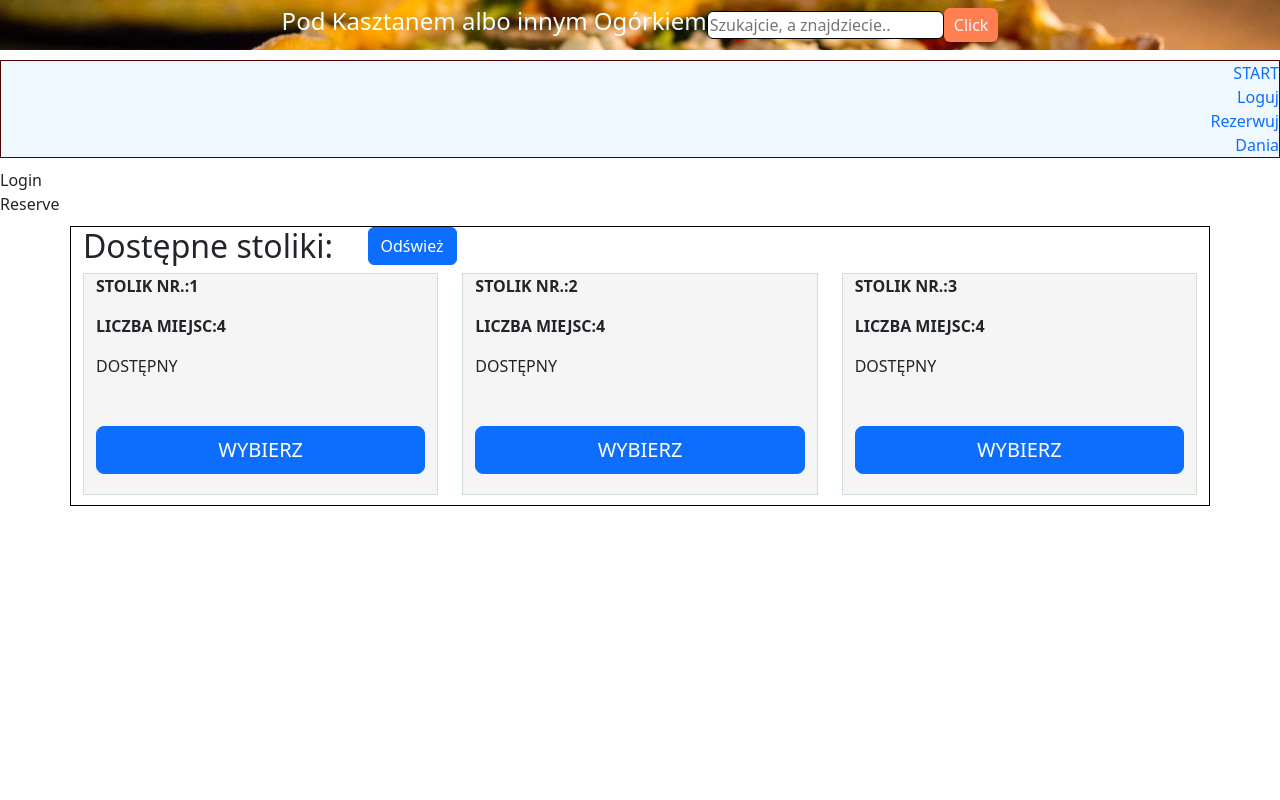
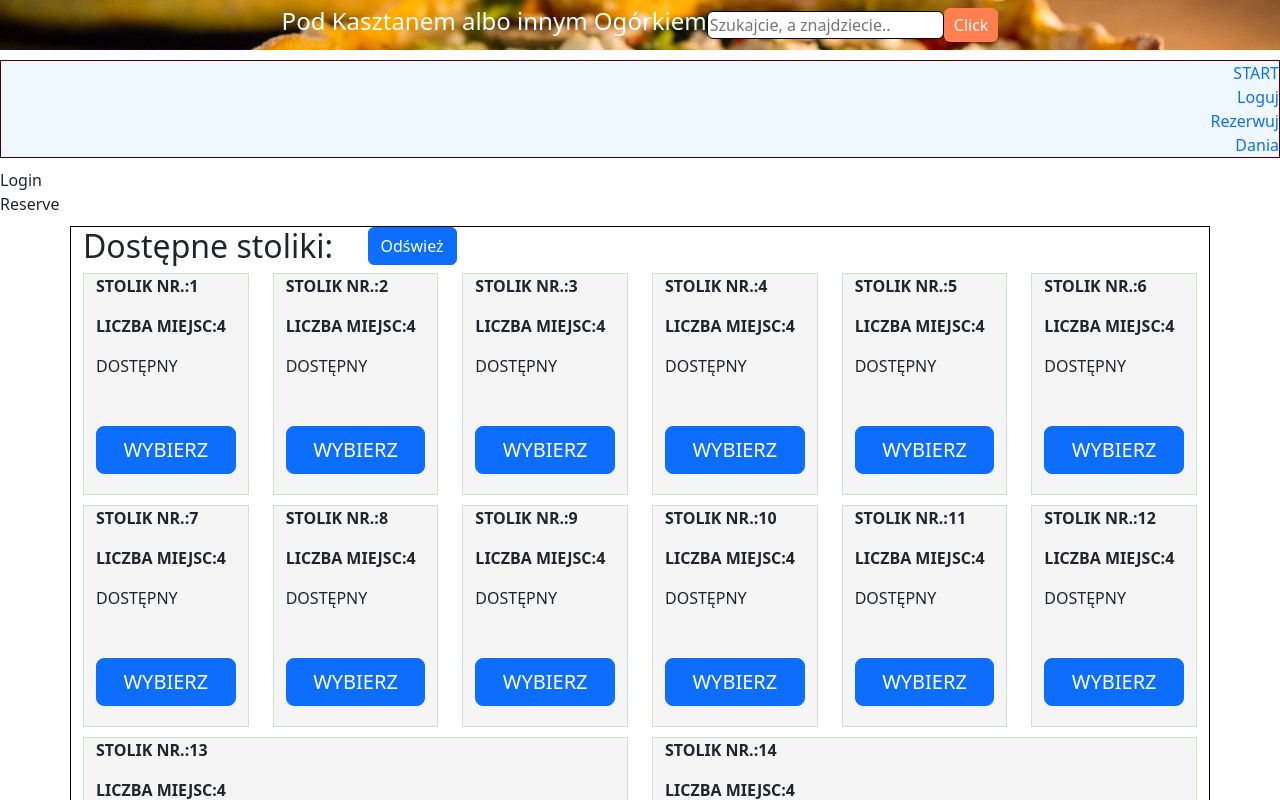
Before and after one commit to ZAndrykowski/New-project, a React app: page / in a window 1280 px wide. Shown: the top 800 px of the page. Built offline with nearby package versions, Linux system fonts and the light colour scheme.

Commit message:
stylowanie

```diff
--- a/src/App.css
+++ b/src/App.css
@@ -36,3 +36,13 @@
     transform: rotate(360deg);
   }
 } */
+
+ .flexrow{
+  display: flex;
+  flex: auto;
+}
+
+.flexcol{
+  flex: 1;
+  min-height: auto;
+}
--- a/src/App.js
+++ b/src/App.js
@@ -32,6 +32,72 @@ class App extends Component {
           seats: '4',
           image: '',
           reserve: false
+        },
+        {
+          id: 4,
+          seats: '4',
+          image: '',
+          reserve: false
+        },
+        {
+          id: 5,
+          seats: '4',
+          image: '',
+          reserve: false
+        },
+        {
+          id: 6,
+          seats: '4',
+          image: '',
+          reserve: false
+        },
+        {
+          id: 7,
+          seats: '4',
+          image: '',
+          reserve: false
+        },
+        {
+          id: 8,
+          seats: '4',
+          image: '',
+          reserve: true
+        },
+        {
+          id: 9,
+          seats: '4',
+          image: '',
+          reserve: true
+        },
+        {
+          id: 10,
+          seats: '4',
+          image: '',
+          reserve: false
+        },
+        {
+          id: 11,
+          seats: '4',
+          image: '',
+          reserve: false
+        },
+        {
+          id: 12,
+          seats: '4',
+          image: '',
+          reserve: false
+        },
+        {
+          id: 13,
+          seats: '4',
+          image: '',
+          reserve: false
+        },
+        {
+          id: 14,
+          seats: '4',
+          image: '',
+          reserve: false
         }
       ]
     };
--- a/src/components/Tables/Table/Table.js
+++ b/src/components/Tables/Table/Table.js
@@ -8,7 +8,7 @@ function Table(props){
         <Col>
 
         <Container fluid="md" className={styles.table}>
-        <Row>
+        <Row className={styles.flexrow}>
             <Col xs={8} md={14}>
                 {props.image}
                 {/* <img src={imgTable}
--- a/src/components/Tables/Tables.js
+++ b/src/components/Tables/Tables.js
@@ -12,12 +12,12 @@ class Tables extends Component{
     render(){
         return (
             <Container fluid="xl" className={styles.container}>
-                <Row>
+                <Row className={styles.flexrow}>
                     <Col xs={3}><h2 className={styles.table}>Dostępne stoliki: </h2></Col>
                     <Col xs={7}><Button as="input" type="reset" value="Odśwież" /></Col>
 
                 </Row>
-                <Row>
+                <Row className={styles.flexrow}>
                     {this.props.tables.map(tables => <Table {...tables}/>)}
                 </Row>
 
--- a/src/components/Tables/Tables.module.css
+++ b/src/components/Tables/Tables.module.css
@@ -2,6 +2,7 @@
     display: grid;
     border: 1px solid #000;
     margin: 10px 0;
+    grid-template-columns: rep
 }
 
 .title{
```
Also changed, not shown: src/components/Tables/Table/voidTable.js (deleted, +0 -26 lines), src/components/Tables/Table/Table.module.css (line endings or trailing spaces).
